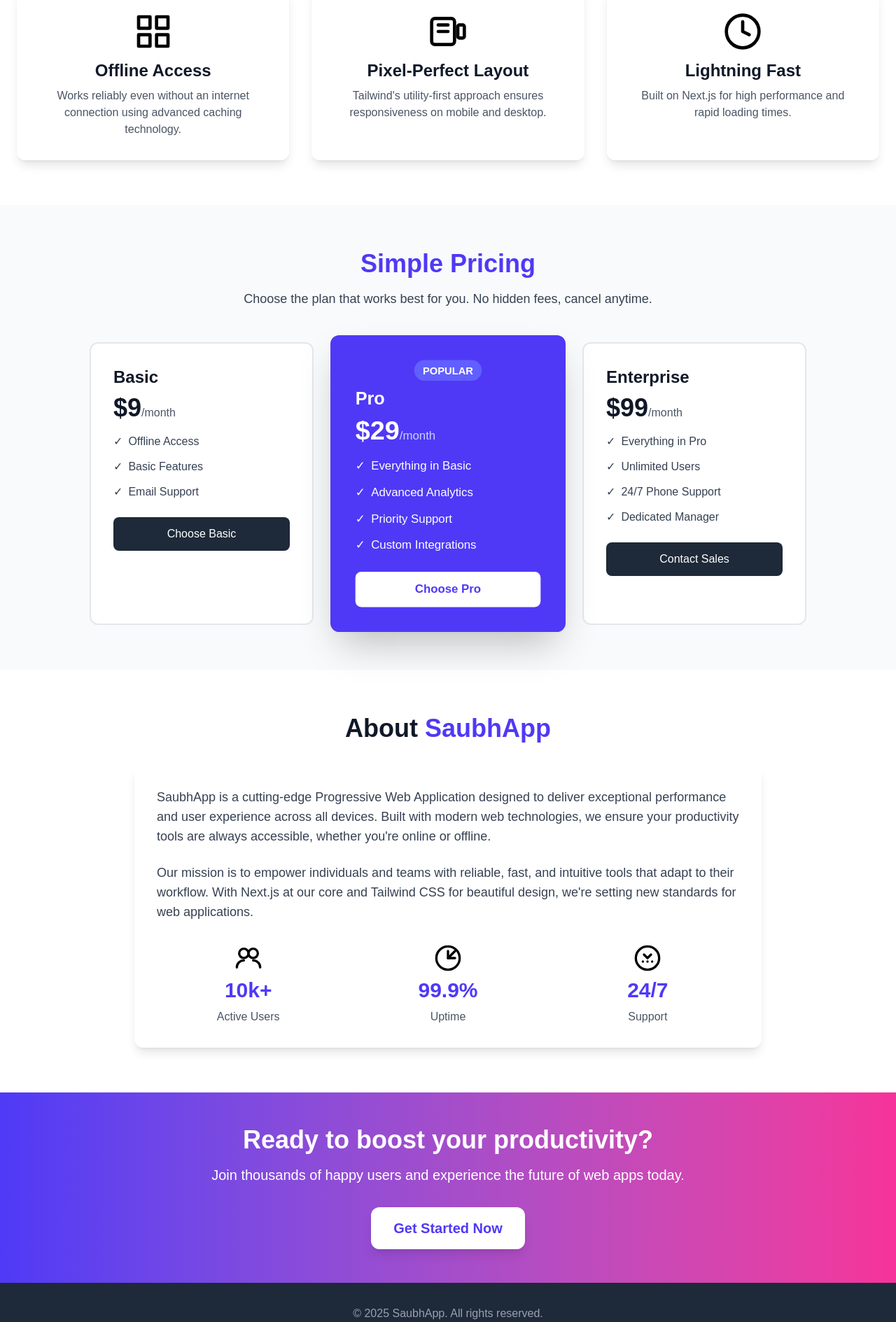
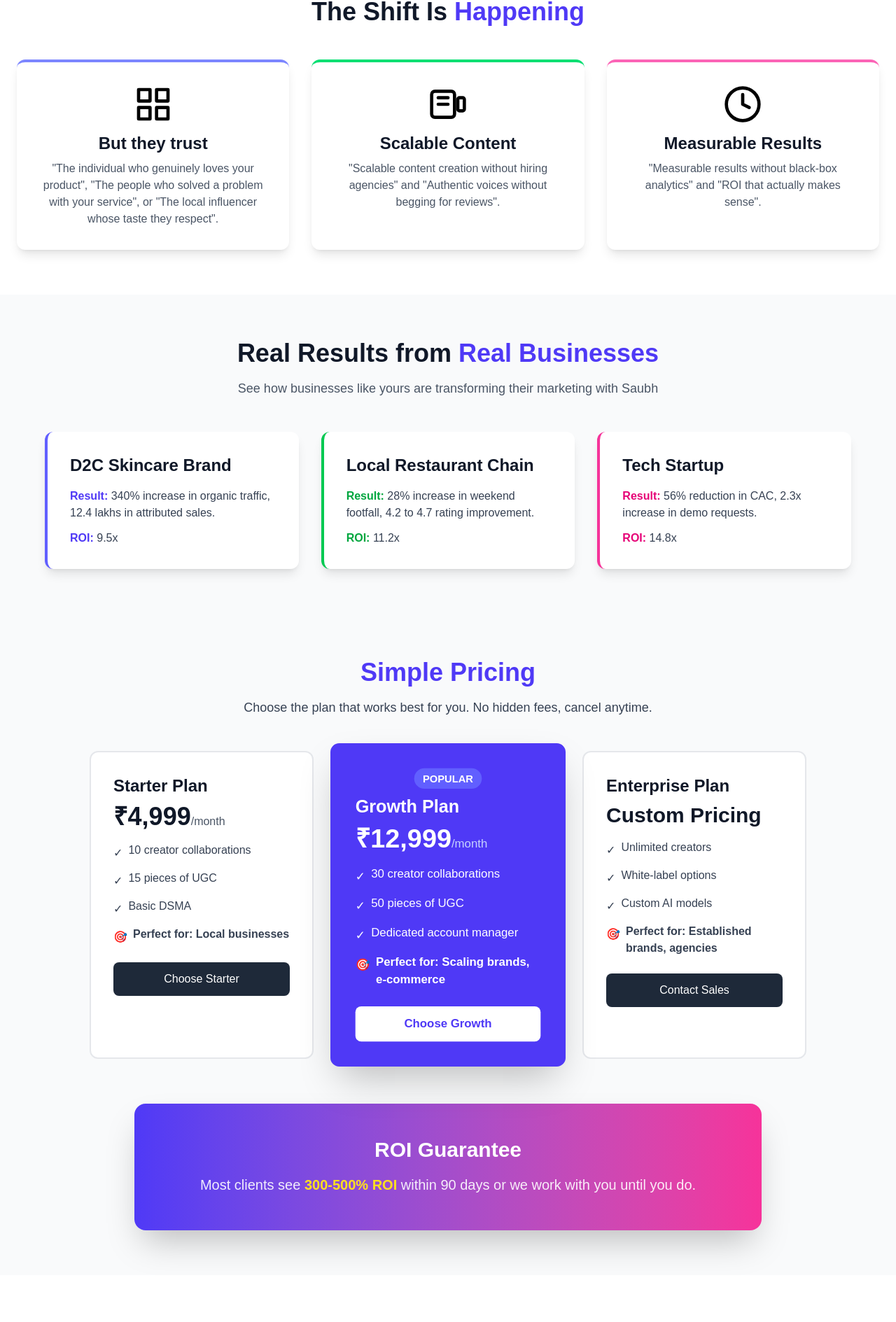
Before and after one commit to SHREYAYAS/saubh.app, a Next.js app: page / in a window 1280 px wide. Shown: the part 800-2689 px from the top of the page at 70% size. Built offline with nearby package versions, Linux system fonts and the light colour scheme.

Commit message:
Update homepage: Hero section, features, case studies, pricing, and navigation with Saubh branding

```diff
--- a/app/layout.tsx
+++ b/app/layout.tsx
@@ -5,6 +5,7 @@
 // Assuming you kept your font definitions (Geist, Geist_Mono)
 
 export const metadata: Metadata = {
+  metadataBase: new URL('https://saubh-app.vercel.app'),
   title: 'SaubhApp Responsive PWA',
   description: 'A responsive homepage built with Next.js and Tailwind CSS, converted to PWA.',
 
--- a/app/page.tsx
+++ b/app/page.tsx
@@ -53,7 +53,7 @@
 
           {/* Desktop Navigation Links (Hidden on small screens) */}
           <nav className="hidden space-x-6 md:flex">
-            {['Features', 'Pricing', 'About'].map((item) => (
+            {['CRM', 'Tools', 'Service', 'Mart', 'Login', 'Pricing', 'About'].map((item) => (
               <a
                 key={item}
                 href={`#${item.toLowerCase()}`}
@@ -70,12 +70,12 @@
 
           <div className="hidden md:flex items-center gap-4">
             <ThemeSwitcher />
-          <Link href="/get-started" aria-label="Get started with SaubhApp" className="">
-            <button
-              className="rounded-lg bg-indigo-600 px-4 py-2 text-white hover:bg-indigo-700 transition duration-300"
+          <Link
+            href="/get-started"
+            aria-label="Get started with SaubhApp"
+            className="rounded-lg bg-indigo-600 px-4 py-2 text-white hover:bg-indigo-700 transition duration-300 inline-flex items-center justify-center"
           >
             Get Started
-            </button>
           </Link>
           </div>
 
@@ -111,7 +111,7 @@
             aria-hidden={!mobileMenuOpen}
           >
             <nav className="flex flex-col space-y-2 p-4">
-              {['Features', 'Pricing', 'About'].map((item) => (
+              {['CRM', 'Tools', 'Service', 'Mart', 'Login', 'Pricing', 'About'].map((item) => (
                 <a
                   key={item}
                   href={`#${item.toLowerCase()}`}
@@ -128,10 +128,11 @@
               <div className="py-2">
                 <ThemeSwitcher />
               </div>
-              <Link href="/get-started">
-                <button className="rounded-lg bg-indigo-600 px-4 py-2 text-white hover:bg-indigo-700 transition duration-300 mt-2 w-full">
+              <Link
+                href="/get-started"
+                className="rounded-lg bg-indigo-600 px-4 py-2 text-white hover:bg-indigo-700 transition duration-300 mt-2 w-full inline-flex items-center justify-center"
+              >
                 Get Started
-                </button>
               </Link>
             </nav>
           </div>
@@ -143,19 +144,19 @@
   <section className="relative py-20 md:py-32 overflow-hidden bg-linear-to-br from-indigo-50 to-pink-50 dark:from-slate-900 dark:to-slate-800" id="hero">
           <div className="container mx-auto px-6 text-center relative">
             <h1 className="text-5xl font-extrabold tracking-tight text-gray-900 dark:text-gray-100 sm:text-6xl md:text-7xl">
-              Unlock Your <span className="text-indigo-600 dark:text-indigo-400">Productivity</span> Potential
+              No Business Without a Brand. <span className="text-indigo-600 dark:text-indigo-400">No Brand Without Trust</span>
             </h1>
             <p className="mt-6 text-xl text-gray-700 dark:text-gray-200 md:text-2xl max-w-3xl mx-auto font-medium">
-              A seamless, offline-ready web application designed for speed, reliability, and delight on any device.
+              Saubh helps businesses transform authentic User Generated Content (UGC) and people-to-people Digital Media Amplification (DMA) into 4X-12X higher organic reach at 60% lower cost.
             </p>
             <p className="mt-2 text-lg text-indigo-600 dark:text-indigo-300 font-bold">Loved by thousands of users worldwide</p>
             <div className="mt-10 flex justify-center space-x-4 flex-wrap gap-4">
-              <Link href="/get-started" aria-label="Start free trial">
-                <button
-                  className="rounded-xl bg-linear-to-r from-indigo-600 to-pink-500 px-10 py-4 text-xl font-bold text-white shadow-2xl hover:scale-105 hover:from-indigo-700 hover:to-pink-600 transition duration-300"
+              <Link
+                href="/get-started"
+                aria-label="Start free trial"
+                className="rounded-xl bg-linear-to-r from-indigo-600 to-pink-500 px-10 py-4 text-xl font-bold text-white shadow-2xl hover:scale-105 hover:from-indigo-700 hover:to-pink-600 transition duration-300 inline-flex items-center justify-center"
               >
                 Start Free Trial
-                </button>
               </Link>
               <a href="#features" className="rounded-xl border-2 border-indigo-600 px-10 py-4 text-xl font-bold text-indigo-600 bg-white hover:bg-indigo-600 hover:text-white dark:bg-slate-800 dark:text-indigo-300 dark:border-indigo-400 dark:hover:bg-indigo-600 dark:hover:border-indigo-600 transition duration-300 shadow-lg">See Features</a>
             </div>
@@ -166,26 +167,80 @@
         {/* Feature Section - Responsive Grid Layout */}
         <section className="py-16 bg-white dark:bg-slate-900" id="features">
           <div className="container mx-auto px-6">
-            <h2 className="text-center text-4xl font-extrabold text-gray-900 dark:text-gray-100 mb-12">Why Choose <span className="text-indigo-600 dark:text-indigo-400">SaubhApp</span>?</h2>
+            <h2 className="text-center text-4xl font-extrabold text-gray-900 dark:text-gray-100 mb-12">The Shift Is <span className="text-indigo-600 dark:text-indigo-400">Happening</span></h2>
             <div className="grid grid-cols-1 gap-8 sm:grid-cols-2 lg:grid-cols-3">
-              {/* Feature Card 1: PWA Benefit */}
+              {/* Feature Card 1: Authentic Voices/Trust */}
               <div className="rounded-xl bg-white dark:bg-slate-800 p-8 shadow-lg dark:shadow-none transition duration-300 hover:scale-105 hover:shadow-indigo-300/40 dark:hover:shadow-indigo-500/20 border-t-4 border-indigo-400 dark:border-indigo-500 flex flex-col items-center">
-                <Image src="/icons/pwa.svg" alt="Offline Access" width={56} height={56} className="mb-3" />
-                <h3 className="text-2xl font-bold text-gray-900 dark:text-gray-100">Offline Access</h3>
-                <p className="mt-2 text-gray-600 dark:text-gray-200 text-center">Works reliably even without an internet connection using advanced caching technology.</p>
+                <Image src="/icons/pwa.svg" alt="But they trust" width={56} height={56} className="mb-3" />
+                <h3 className="text-2xl font-bold text-gray-900 dark:text-gray-100">But they trust</h3>
+                <p className="mt-2 text-gray-600 dark:text-gray-200 text-center">"The individual who genuinely loves your product", "The people who solved a problem with your service", or "The local influencer whose taste they respect".</p>
               </div>
-              {/* Feature Card 2: Responsiveness */}
+              {/* Feature Card 2: Content Creation/Efficiency */}
               <div className="rounded-xl bg-white dark:bg-slate-800 p-8 shadow-lg dark:shadow-none transition duration-300 hover:scale-105 hover:shadow-green-300/40 dark:hover:shadow-green-500/20 border-t-4 border-green-400 dark:border-green-500 flex flex-col items-center">
-                <Image src="/icons/responsive.svg" alt="Responsive" width={56} height={56} className="mb-3" />
-                <h3 className="text-2xl font-bold text-gray-900 dark:text-gray-100">Pixel-Perfect Layout</h3>
-                <p className="mt-2 text-gray-600 dark:text-gray-200 text-center">Tailwind's utility-first approach ensures responsiveness on mobile and desktop.</p>
+                <Image src="/icons/responsive.svg" alt="Scalable Content" width={56} height={56} className="mb-3" />
+                <h3 className="text-2xl font-bold text-gray-900 dark:text-gray-100">Scalable Content</h3>
+                <p className="mt-2 text-gray-600 dark:text-gray-200 text-center">"Scalable content creation without hiring agencies" and "Authentic voices without begging for reviews".</p>
               </div>
-              {/* Feature Card 3: Performance */}
+              {/* Feature Card 3: Measurable ROI */}
               <div className="rounded-xl bg-white dark:bg-slate-800 p-8 shadow-lg dark:shadow-none transition duration-300 hover:scale-105 hover:shadow-pink-300/40 dark:hover:shadow-pink-500/20 border-t-4 border-pink-400 dark:border-pink-500 flex flex-col items-center">
-                <Image src="/icons/performance.svg" alt="Lightning Fast" width={56} height={56} className="mb-3" />
-                <h3 className="text-2xl font-bold text-gray-900 dark:text-gray-100">Lightning Fast</h3>
-                <p className="mt-2 text-gray-600 dark:text-gray-200 text-center">Built on Next.js for high performance and rapid loading times.</p>
+                <Image src="/icons/performance.svg" alt="Measurable Results" width={56} height={56} className="mb-3" />
+                <h3 className="text-2xl font-bold text-gray-900 dark:text-gray-100">Measurable Results</h3>
+                <p className="mt-2 text-gray-600 dark:text-gray-200 text-center">"Measurable results without black-box analytics" and "ROI that actually makes sense".</p>
               </div>
+            </div>
+          </div>
+        </section>
+
+        {/* Case Studies Section - Real Results from Real Businesses */}
+        <section className="py-16 bg-gray-50 dark:bg-slate-800" id="case-studies">
+          <div className="container mx-auto px-6">
+            <h2 className="text-center text-4xl font-extrabold text-gray-900 dark:text-gray-100 mb-4">
+              Real Results from <span className="text-indigo-600 dark:text-indigo-400">Real Businesses</span>
+            </h2>
+            <p className="text-center text-gray-600 dark:text-gray-300 mb-12 max-w-2xl mx-auto text-lg">
+              See how businesses like yours are transforming their marketing with Saubh
+            </p>
+            <div className="grid grid-cols-1 gap-8 md:grid-cols-3 max-w-6xl mx-auto">
+
+              {/* Case Study Card 1: D2C Skincare Brand */}
+              <div className="rounded-xl bg-white dark:bg-slate-900 p-8 shadow-lg dark:shadow-none transition duration-300 hover:scale-105 hover:shadow-indigo-300/40 dark:hover:shadow-indigo-500/20 border-l-4 border-indigo-500">
+                <h3 className="text-2xl font-bold text-gray-900 dark:text-gray-100 mb-4">D2C Skincare Brand</h3>
+                <div className="space-y-3">
+                  <p className="text-gray-700 dark:text-gray-200">
+                    <span className="font-semibold text-indigo-600 dark:text-indigo-400">Result:</span> 340% increase in organic traffic, 12.4 lakhs in attributed sales.
+                  </p>
+                  <p className="text-gray-700 dark:text-gray-200">
+                    <span className="font-semibold text-indigo-600 dark:text-indigo-400">ROI:</span> 9.5x
+                  </p>
+                </div>
+              </div>
+
+              {/* Case Study Card 2: Local Restaurant Chain */}
+              <div className="rounded-xl bg-white dark:bg-slate-900 p-8 shadow-lg dark:shadow-none transition duration-300 hover:scale-105 hover:shadow-green-300/40 dark:hover:shadow-green-500/20 border-l-4 border-green-500">
+                <h3 className="text-2xl font-bold text-gray-900 dark:text-gray-100 mb-4">Local Restaurant Chain</h3>
+                <div className="space-y-3">
+                  <p className="text-gray-700 dark:text-gray-200">
+                    <span className="font-semibold text-green-600 dark:text-green-400">Result:</span> 28% increase in weekend footfall, 4.2 to 4.7 rating improvement.
+                  </p>
+                  <p className="text-gray-700 dark:text-gray-200">
+                    <span className="font-semibold text-green-600 dark:text-green-400">ROI:</span> 11.2x
+                  </p>
+                </div>
+              </div>
+
+              {/* Case Study Card 3: Tech Startup */}
+              <div className="rounded-xl bg-white dark:bg-slate-900 p-8 shadow-lg dark:shadow-none transition duration-300 hover:scale-105 hover:shadow-pink-300/40 dark:hover:shadow-pink-500/20 border-l-4 border-pink-500">
+                <h3 className="text-2xl font-bold text-gray-900 dark:text-gray-100 mb-4">Tech Startup</h3>
+                <div className="space-y-3">
+                  <p className="text-gray-700 dark:text-gray-200">
+                    <span className="font-semibold text-pink-600 dark:text-pink-400">Result:</span> 56% reduction in CAC, 2.3x increase in demo requests.
+                  </p>
+                  <p className="text-gray-700 dark:text-gray-200">
+                    <span className="font-semibold text-pink-600 dark:text-pink-400">ROI:</span> 14.8x
+                  </p>
+                </div>
+              </div>
+
             </div>
           </div>
         </section>
@@ -199,79 +254,93 @@
             </p>
             <div className="grid grid-cols-1 gap-8 md:grid-cols-3 max-w-5xl mx-auto">
 
-              {/* Basic Plan */}
+              {/* Starter Plan */}
               <div className="rounded-xl bg-white dark:bg-slate-900 p-8 border-2 border-gray-200 dark:border-slate-600 transition duration-300 hover:border-indigo-600 dark:hover:border-indigo-400">
-                <h3 className="text-2xl font-bold text-gray-900 dark:text-gray-100 mb-2">Basic</h3>
+                <h3 className="text-2xl font-bold text-gray-900 dark:text-gray-100 mb-2">Starter Plan</h3>
                 <div className="mb-4">
-                  <span className="text-4xl font-extrabold text-gray-900 dark:text-gray-100">$9</span>
+                  <span className="text-4xl font-extrabold text-gray-900 dark:text-gray-100">₹4,999</span>
                   <span className="text-gray-600 dark:text-gray-200">/month</span>
                 </div>
                 <ul className="space-y-3 mb-6">
-                  <li className="flex items-center text-gray-700 dark:text-gray-200">
-                    <span className="mr-2">✓</span> Offline Access
+                  <li className="flex items-start text-gray-700 dark:text-gray-200">
+                    <span className="mr-2 mt-1">✓</span>
+                    <span>10 creator collaborations</span>
                   </li>
-                  <li className="flex items-center text-gray-700 dark:text-gray-200">
-                    <span className="mr-2">✓</span> Basic Features
+                  <li className="flex items-start text-gray-700 dark:text-gray-200">
+                    <span className="mr-2 mt-1">✓</span>
+                    <span>15 pieces of UGC</span>
                   </li>
-                  <li className="flex items-center text-gray-700 dark:text-gray-200">
-                    <span className="mr-2">✓</span> Email Support
+                  <li className="flex items-start text-gray-700 dark:text-gray-200">
+                    <span className="mr-2 mt-1">✓</span>
+                    <span>Basic DSMA</span>
+                  </li>
+                  <li className="flex items-start text-gray-700 dark:text-gray-200 font-semibold">
+                    <span className="mr-2 mt-1">🎯</span>
+                    <span>Perfect for: Local businesses</span>
                   </li>
                 </ul>
                 <button className="w-full rounded-lg bg-gray-800 px-4 py-3 text-white hover:bg-gray-900 transition duration-300">
-                  Choose Basic
+                  Choose Starter
                 </button>
               </div>
 
-              {/* Pro Plan */}
+              {/* Growth Plan */}
               <div className="rounded-xl bg-indigo-600 p-8 border-2 border-indigo-600 transform scale-105 shadow-2xl">
                 <div className="text-center mb-2">
                   <span className="inline-block bg-indigo-500 text-white px-3 py-1 rounded-full text-sm font-semibold">
                     POPULAR
                   </span>
                 </div>
-                <h3 className="text-2xl font-bold text-white mb-2">Pro</h3>
+                <h3 className="text-2xl font-bold text-white mb-2">Growth Plan</h3>
                 <div className="mb-4">
-                  <span className="text-4xl font-extrabold text-white">$29</span>
+                  <span className="text-4xl font-extrabold text-white">₹12,999</span>
                   <span className="text-indigo-200">/month</span>
                 </div>
                 <ul className="space-y-3 mb-6">
-                  <li className="flex items-center text-white">
-                    <span className="mr-2">✓</span> Everything in Basic
+                  <li className="flex items-start text-white">
+                    <span className="mr-2 mt-1">✓</span>
+                    <span>30 creator collaborations</span>
                   </li>
-                  <li className="flex items-center text-white">
-                    <span className="mr-2">✓</span> Advanced Analytics
+                  <li className="flex items-start text-white">
+                    <span className="mr-2 mt-1">✓</span>
+                    <span>50 pieces of UGC</span>
                   </li>
-                  <li className="flex items-center text-white">
-                    <span className="mr-2">✓</span> Priority Support
+                  <li className="flex items-start text-white">
+                    <span className="mr-2 mt-1">✓</span>
+                    <span>Dedicated account manager</span>
                   </li>
-                  <li className="flex items-center text-white">
-                    <span className="mr-2">✓</span> Custom Integrations
+                  <li className="flex items-start text-white font-semibold">
+                    <span className="mr-2 mt-1">🎯</span>
+                    <span>Perfect for: Scaling brands, e-commerce</span>
                   </li>
                 </ul>
                 <button className="w-full rounded-lg bg-white px-4 py-3 text-indigo-600 font-semibold hover:bg-gray-100 transition duration-300">
-                  Choose Pro
+                  Choose Growth
                 </button>
               </div>
 
               {/* Enterprise Plan */}
               <div className="rounded-xl bg-white dark:bg-slate-900 p-8 border-2 border-gray-200 dark:border-slate-600 transition duration-300 hover:border-indigo-600 dark:hover:border-indigo-400">
-                <h3 className="text-2xl font-bold text-gray-900 dark:text-gray-100 mb-2">Enterprise</h3>
+                <h3 className="text-2xl font-bold text-gray-900 dark:text-gray-100 mb-2">Enterprise Plan</h3>
                 <div className="mb-4">
-                  <span className="text-4xl font-extrabold text-gray-900 dark:text-gray-100">$99</span>
-                  <span className="text-gray-600 dark:text-gray-200">/month</span>
+                  <span className="text-3xl font-extrabold text-gray-900 dark:text-gray-100">Custom Pricing</span>
                 </div>
                 <ul className="space-y-3 mb-6">
-                  <li className="flex items-center text-gray-700 dark:text-gray-200">
-                    <span className="mr-2">✓</span> Everything in Pro
+                  <li className="flex items-start text-gray-700 dark:text-gray-200">
+                    <span className="mr-2 mt-1">✓</span>
+                    <span>Unlimited creators</span>
                   </li>
-                  <li className="flex items-center text-gray-700 dark:text-gray-200">
-                    <span className="mr-2">✓</span> Unlimited Users
+                  <li className="flex items-start text-gray-700 dark:text-gray-200">
+                    <span className="mr-2 mt-1">✓</span>
+                    <span>White-label options</span>
                   </li>
-                  <li className="flex items-center text-gray-700 dark:text-gray-200">
-                    <span className="mr-2">✓</span> 24/7 Phone Support
+                  <li className="flex items-start text-gray-700 dark:text-gray-200">
+                    <span className="mr-2 mt-1">✓</span>
+                    <span>Custom AI models</span>
                   </li>
-                  <li className="flex items-center text-gray-700 dark:text-gray-200">
-                    <span className="mr-2">✓</span> Dedicated Manager
+                  <li className="flex items-start text-gray-700 dark:text-gray-200 font-semibold">
+                    <span className="mr-2 mt-1">🎯</span>
+                    <span>Perfect for: Established brands, agencies</span>
                   </li>
                 </ul>
                 <button className="w-full rounded-lg bg-gray-800 px-4 py-3 text-white hover:bg-gray-900 transition duration-300">
@@ -280,6 +349,17 @@
               </div>
 
             </div>
+
+            {/* ROI Guarantee Section */}
+            <div className="mt-16 max-w-4xl mx-auto">
+              <div className="rounded-2xl bg-linear-to-r from-indigo-600 to-pink-500 p-8 md:p-12 text-center shadow-2xl">
+                <h3 className="text-3xl font-extrabold text-white mb-4">ROI Guarantee</h3>
+                <p className="text-xl text-white/90 leading-relaxed">
+                  Most clients see <span className="font-bold text-yellow-300">300-500% ROI</span> within 90 days or we work with you until you do.
+                </p>
+              </div>
+            </div>
+
           </div>
         </section>
 
@@ -329,8 +409,11 @@
         <div className="container mx-auto px-6">
           <h2 className="text-3xl md:text-4xl font-extrabold mb-4">Ready to boost your productivity?</h2>
           <p className="mb-8 text-lg md:text-xl">Join thousands of happy users and experience the future of web apps today.</p>
-          <Link href="/get-started">
-            <button className="rounded-xl bg-white text-indigo-600 font-bold px-8 py-4 text-xl shadow-lg hover:bg-indigo-100 transition duration-300">Get Started Now</button>
+          <Link
+            href="/get-started"
+            className="rounded-xl bg-white text-indigo-600 font-bold px-8 py-4 text-xl shadow-lg hover:bg-indigo-100 transition duration-300 inline-flex items-center justify-center"
+          >
+            Get Started Now
           </Link>
         </div>
       </section>
@@ -346,9 +429,36 @@
           </svg>
         </button>
       )}
-      <footer className="bg-gray-800 py-8">
-        <div className="container mx-auto px-6 text-center text-gray-400">
-          <p>&copy; {new Date().getFullYear()} SaubhApp. All rights reserved.</p>
+      <footer className="bg-gray-800 py-12">
+        <div className="container mx-auto px-6">
+          {/* Footer Links */}
+          <div className="flex flex-wrap justify-center gap-6 mb-8">
+            <a href="#about" className="text-gray-300 hover:text-white transition duration-300">About</a>
+            <a href="#pricing" className="text-gray-300 hover:text-white transition duration-300">Pricing</a>
+            <a href="#careers" className="text-gray-300 hover:text-white transition duration-300">Careers</a>
+            <a href="#contact" className="text-gray-300 hover:text-white transition duration-300">Contact</a>
+            <a href="#privacy" className="text-gray-300 hover:text-white transition duration-300">Privacy Policy</a>
+            <a href="#blog" className="text-gray-300 hover:text-white transition duration-300">Blog</a>
+          </div>
+
+          {/* Footer CTA */}
+          <div className="text-center mb-8">
+            <p className="text-gray-300 text-lg mb-4">
+              <span className="font-semibold text-white">Businesses:</span>
+              <a href="#launch" className="text-indigo-400 hover:text-indigo-300 transition duration-300 ml-2">[Launch Campaign]</a>
+              <span className="mx-2">|</span>
+              <a href="#strategy" className="text-indigo-400 hover:text-indigo-300 transition duration-300">[Book Strategy Call]</a>
+            </p>
+            <p className="text-gray-300 text-lg">
+              <span className="font-semibold text-white">Creators:</span>
+              <a href="#earning" className="text-indigo-400 hover:text-indigo-300 transition duration-300 ml-2">[Start Earning]</a>
+            </p>
+          </div>
+
+          {/* Copyright */}
+          <div className="text-center text-gray-400">
+            <p>&copy; 2025 Saubh Tech Private Limited.</p>
+          </div>
         </div>
       </footer>
 
--- a/components/ThemeSwitcher.tsx
+++ b/components/ThemeSwitcher.tsx
@@ -8,14 +8,14 @@
 const THEME_CLASSES: Record<ThemeKey, string[]> = {
   system: [], // Will be determined by system preference
   light: [
-    "bg-gradient-to-br",
+    "bg-linear-to-br",
     "from-indigo-50",
     "via-purple-50",
     "to-pink-50",
     "text-gray-900",
   ],
   dark: [
-    "bg-gradient-to-br",
+    "bg-linear-to-br",
     "from-slate-900",
     "via-slate-800",
     "to-indigo-900",
```
Lines whose indentation alone changed are shown as unchanged.
